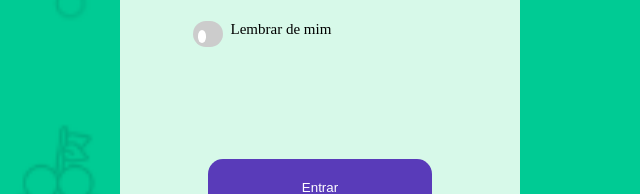
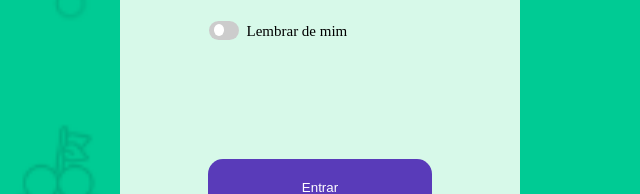
Before and after one commit to Grape-Sci/Site_Institucional, a plain HTML site: page Projeto/Site/loginNv.html in a window 1280 px wide. Shown: the part 449-643 px from the top of the page, 320-960 px from the left. Drawn offline with Linux system fonts and the light colour scheme.

Commit message:
Switch tela de login ajustado

```diff
--- a/Projeto/Site/style-login-cadastro.css
+++ b/Projeto/Site/style-login-cadastro.css
@@ -188,11 +188,13 @@
   justify-content: flex-start;
   align-items: flex-start;
   flex-direction: row;
+  padding-left: 10%;
 }
 
 .opcoes span{
   font-size: 15px;
   margin-left: 3%;
+  margin-top: 1%;
 }
 
 /* VER DEPOIS  */
@@ -201,7 +203,7 @@
   position: relative;
   display: inline-block;
   width: 12%;
-  height: 42%;
+  height: 32%;
 }
 
 /* Hide default HTML checkbox */
@@ -231,6 +233,9 @@
   width: 30%;
   left: 15%;
   bottom: 4px;
+  padding-bottom: 8%;
+  padding-right: 2%;
+  padding-left: 4%;
   display: flex;
   align-items: center;
   justify-content: center;
```
